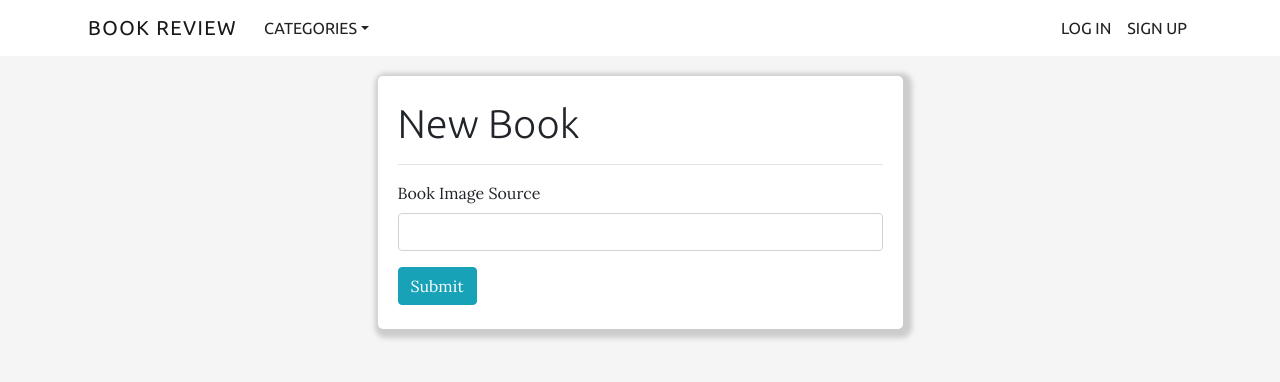
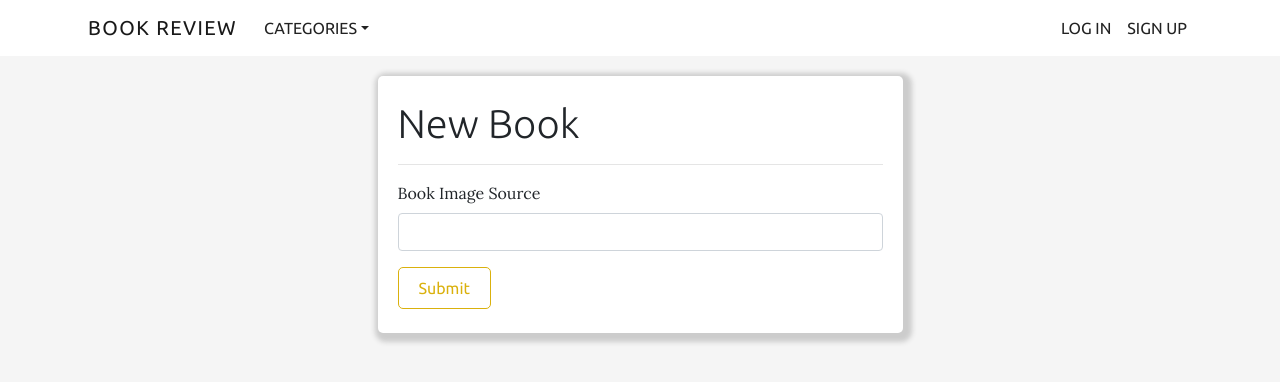
Before and after one commit to NikshepAV/Book-Review-React, a React (Create React App) app: page /books/new in a window 1280 px wide. Shown: the top 382 px of the page. Built offline with nearby package versions, Linux system fonts and the light colour scheme.

Commit message:
Add custom button

```diff
--- a/src/components/NewBook.jsx
+++ b/src/components/NewBook.jsx
@@ -33,9 +33,10 @@ class NewBook extends Component {
                                        onChange={e => {
                                            this.setState({newBookImage: e.target.value})
                                        }}
+                                       required
                                        id="bookImageSource"/>
                             </div>
-                            <input className="btn btn-info" type="submit"/>
+                            <input className="btn-custom" type="submit"/>
                         </form>
                     </div>
                 </div>
--- a/src/index.css
+++ b/src/index.css
@@ -87,3 +87,36 @@ p.alert, p.notice {
     box-shadow: 3px 3px 5px 6px #ccc;
     padding: 1.5em 1.25em;
 }
+
+/* Button styles */
+.btn-custom {
+    color: #dab10d;
+    background-color: #fff;
+    border: 1px solid #dab10d;
+    padding: 8px 20px;
+    border-radius: 5px;
+    font-family: "Ubuntu", sans-serif;
+}
+
+.btn-custom:hover {
+    text-decoration: none;
+    background-color: #dab10d;
+    color: #fff;
+    transition: 0.5s;
+}
+
+.btn-custom2 {
+    color: #333;
+    background-color: #fff;
+    border: 1px solid #222;
+    padding: 8px 20px;
+    border-radius: 5px;
+    font-family: "Ubuntu", sans-serif;
+}
+
+.btn-custom2:hover {
+    text-decoration: none;
+    background-color: #333;
+    color: #fff;
+    transition: 0.5s;
+}
```
